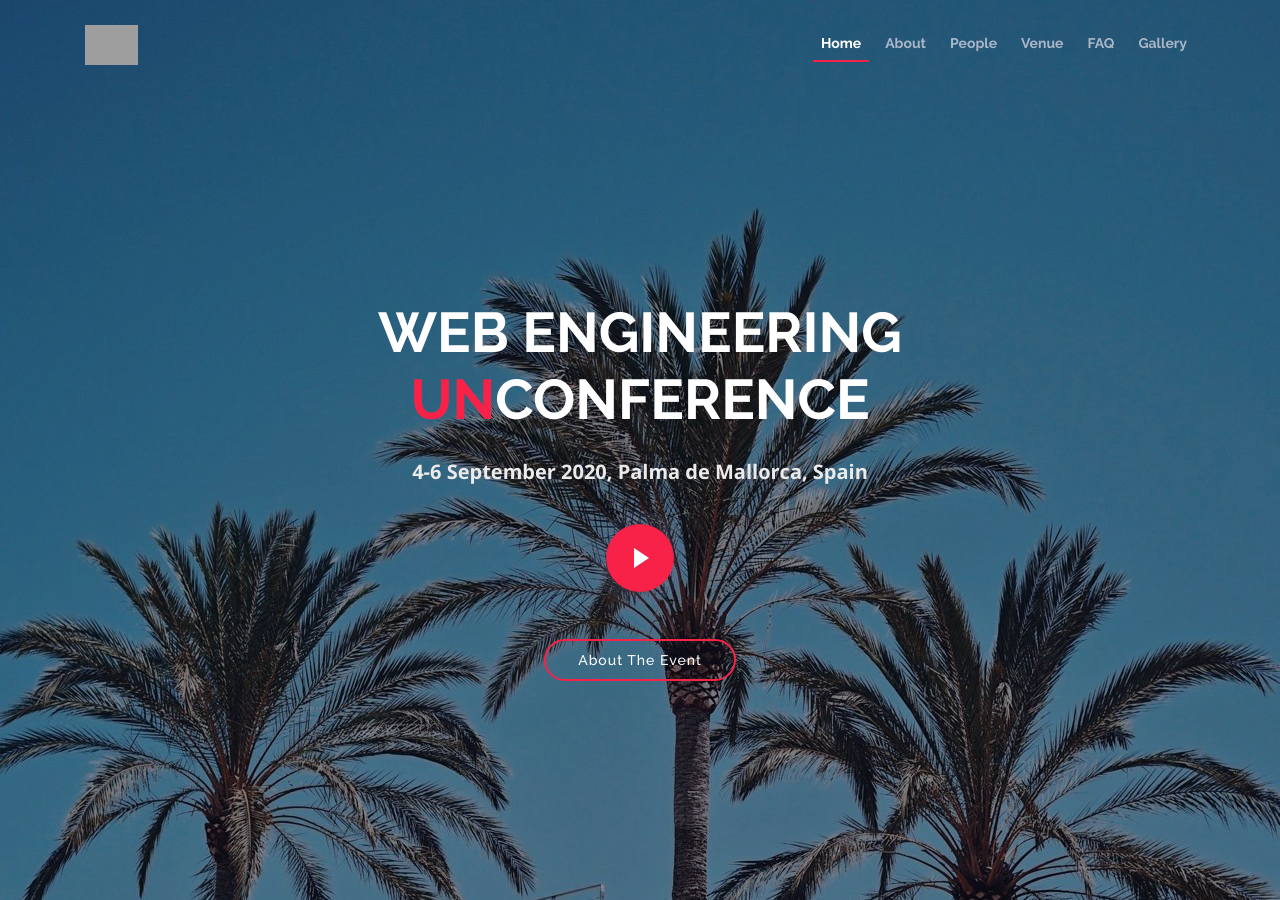
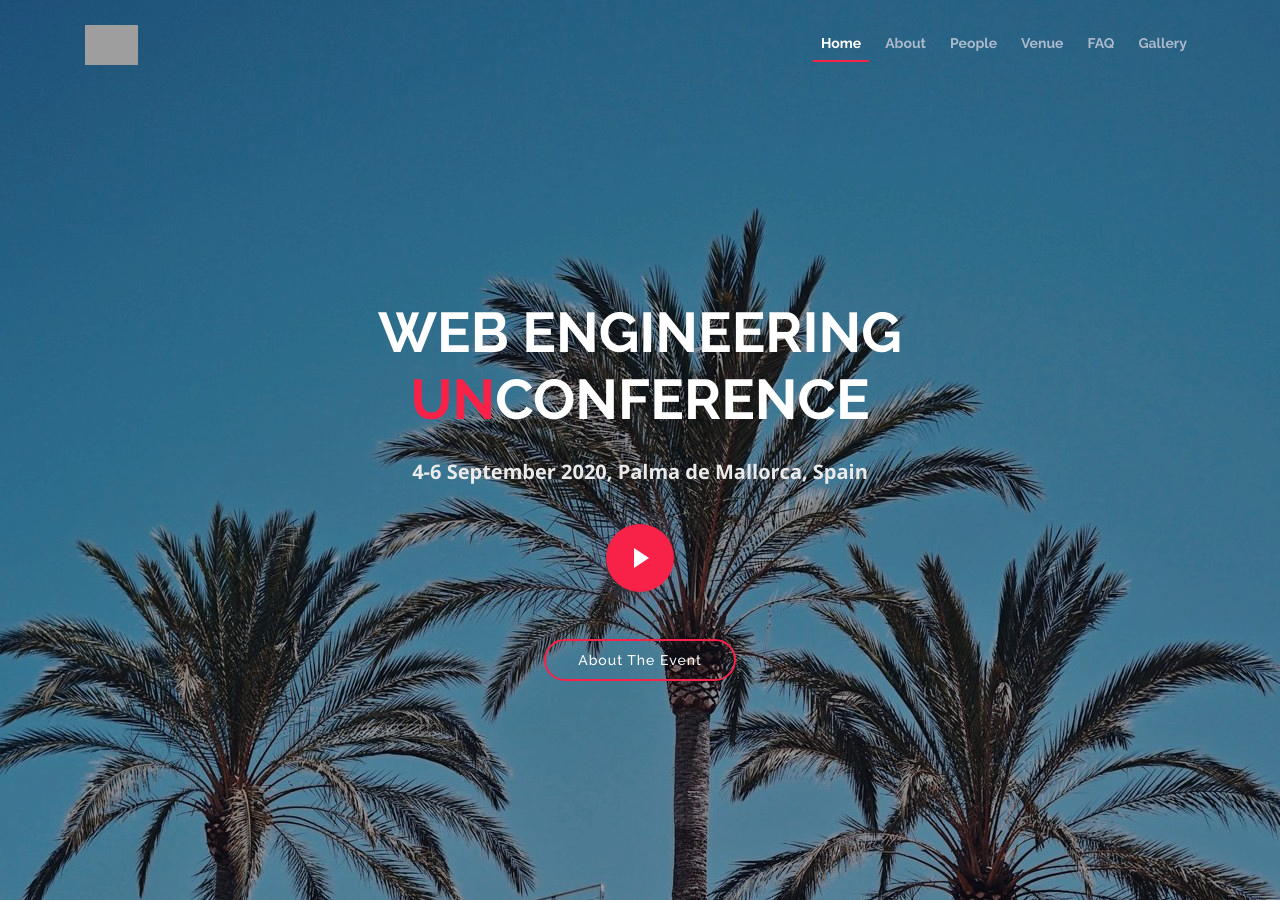
Before and after one commit to weuc/weuc.eu, a Jekyll site: the page built from index.html, in a window 1280 px wide and 900 px high. Built offline with Jekyll 4.4.1, drawn with Linux system fonts in a browser that asks for light colours; some of the changed text lies outside the part shown; grey boxes are pictures that could not be loaded.

Commit message:
change thomas picture, add more text to about, make intro bg a bit brighter

```diff
--- a/_sass/event/_intro.scss
+++ b/_sass/event/_intro.scss
@@ -18,7 +18,7 @@
 
   &:before {
     content: "";
-    background: rgba($heading-color, 0.4);
+    background: rgba($heading-color, 0.3);
     position: absolute;
     bottom: 0;
     top: 0;
```
Also changed, not shown: _sections/about.md (+1 -1 lines), assets/img/people/thomas.jpg.
